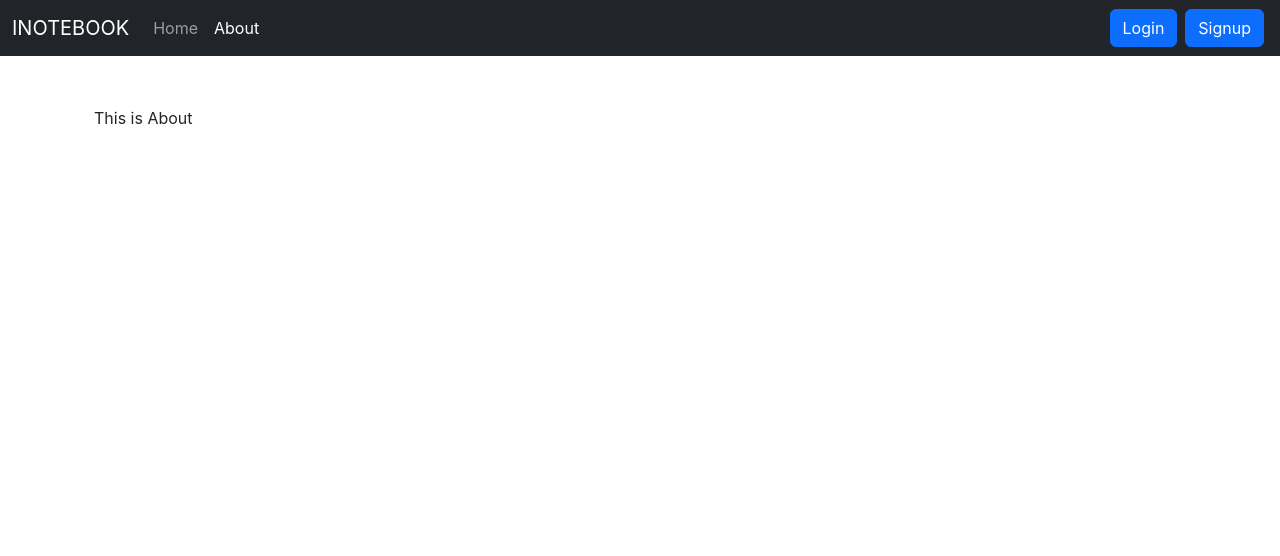
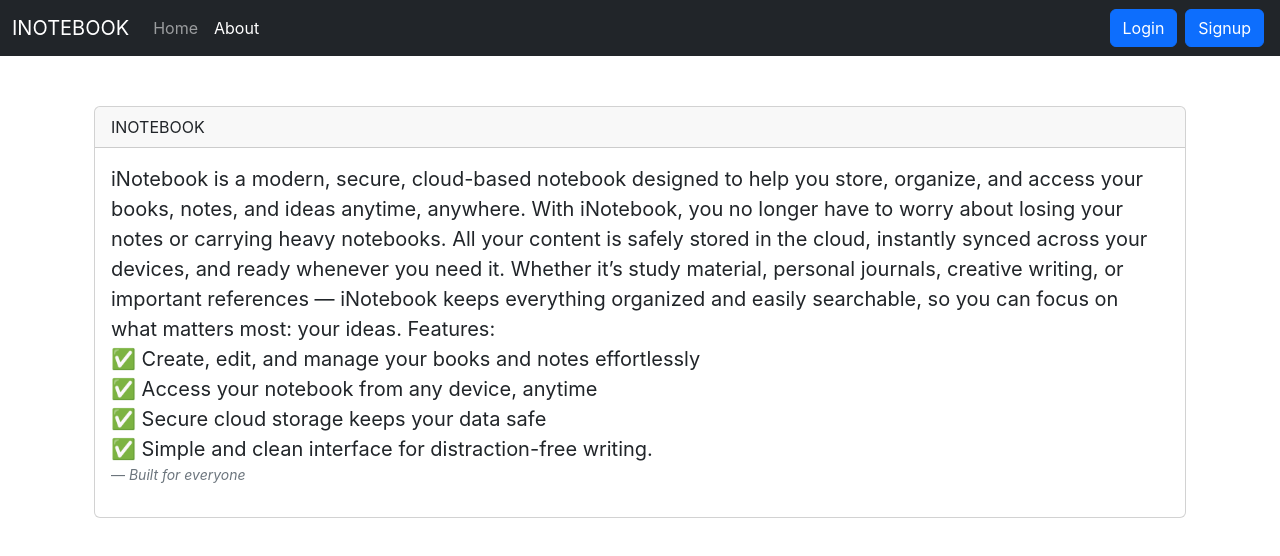
Before and after one commit to Alfi-Noushad/iNotebook, a React (Create React App) app: page /about in a window 1280 px wide. Shown: the top 556 px of the page. Built offline with nearby package versions, Linux system fonts and the light colour scheme.

Commit message:
setup about

```diff
--- a/src/components/About.js
+++ b/src/components/About.js
@@ -1,9 +1,36 @@
 import React from 'react'
 function About() {
-    return(
-    <div className='container'>
-     This is About
-    </div>
+    return (
+        <div className='container'>
+            <div className="card">
+                <div className="card-header">
+                    INOTEBOOK
+                </div>
+                <div className="card-body">
+                    <figure>
+                        <blockquote className="blockquote d-flex">
+                            <div>iNotebook is a modern, secure, cloud-based notebook designed to help you store, organize, and access your books, notes, and ideas anytime, anywhere.
+                                With iNotebook, you no longer have to worry about losing your notes or carrying heavy notebooks. All your content is safely stored in the cloud, instantly synced across your devices, and ready whenever you need it.
+
+                                Whether it’s study material, personal journals, creative writing, or important references — iNotebook keeps everything organized and easily searchable, so you can focus on what matters most: your ideas.
+
+                                Features:
+                                <div className="point d-flex flex-column">
+                                    <div>✅ Create, edit, and manage your books and notes effortlessly</div>
+                                   <div> ✅ Access your notebook from any device, anytime</div>
+                                   <div> ✅ Secure cloud storage keeps your data safe</div>
+                                    <div>✅ Simple and clean interface for distraction-free writing.</div>
+                                </div>
+                         </div>
+
+                        </blockquote>
+                        <figcaption className="blockquote-footer">
+                             <cite title="Source Title my-3">Built for everyone</cite>
+                        </figcaption>
+                    </figure>
+                </div>
+            </div>
+        </div>
     )
 
 }
--- a/src/components/Navbar.js
+++ b/src/components/Navbar.js
@@ -1,8 +1,10 @@
 import React, { useEffect } from 'react';
 import { Link, useLocation, useNavigate } from "react-router-dom";
 
+
 function Navbar() {
-let navigate = useNavigate();
+    let navigate = useNavigate();
+
 
     const handleLogout = () => {
         localStorage.removeItem('token');
@@ -22,17 +24,23 @@ let navigate = useNavigate();
                 <div className="collapse navbar-collapse" id="navbarSupportedContent">
                     <ul className="navbar-nav me-auto mb-2 mb-lg-0">
                         <li className="nav-item">
-                            <Link className={`nav-link ${location.pathname==="/"?"active":""}`} aria-current="page" to="/">Home</Link>
+                            <Link className={`nav-link ${location.pathname === "/" ? "active" : ""}`} aria-current="page" to="/">Home</Link>
                         </li>
                         <li className="nav-item">
-                            <Link className={`nav-link ${location.pathname==="/about"?"active":""}`} to="/about">About</Link>
+                            <Link className={`nav-link ${location.pathname === "/about" ? "active" : ""}`} to="/about">About</Link>
                         </li>
 
                     </ul>
-                    {!localStorage.getItem('token')?<form className="d-flex">
+                    {!localStorage.getItem('token') ? <form className="d-flex">
                         <Link className="btn btn-primary mx-1" to="/login" role="button">Login</Link>
                         <Link className="btn btn-primary mx-1" to="/signup" role="button">Signup</Link>
-                    </form>: <button onClick={handleLogout} className='btn btn-primary'>Logout</button>}
+                    </form> : <>
+                        <div
+                            className="bg-primary text-white rounded-circle d-flex justify-content-center align-items-center mx-4"
+                            style={{ width: '40px', height: '40px', fontWeight: 'bold' }}>
+
+                        </div>
+                        <button onClick={handleLogout} className='btn btn-primary'>Logout</button> </>}
                 </div>
             </div>
         </nav>
```
